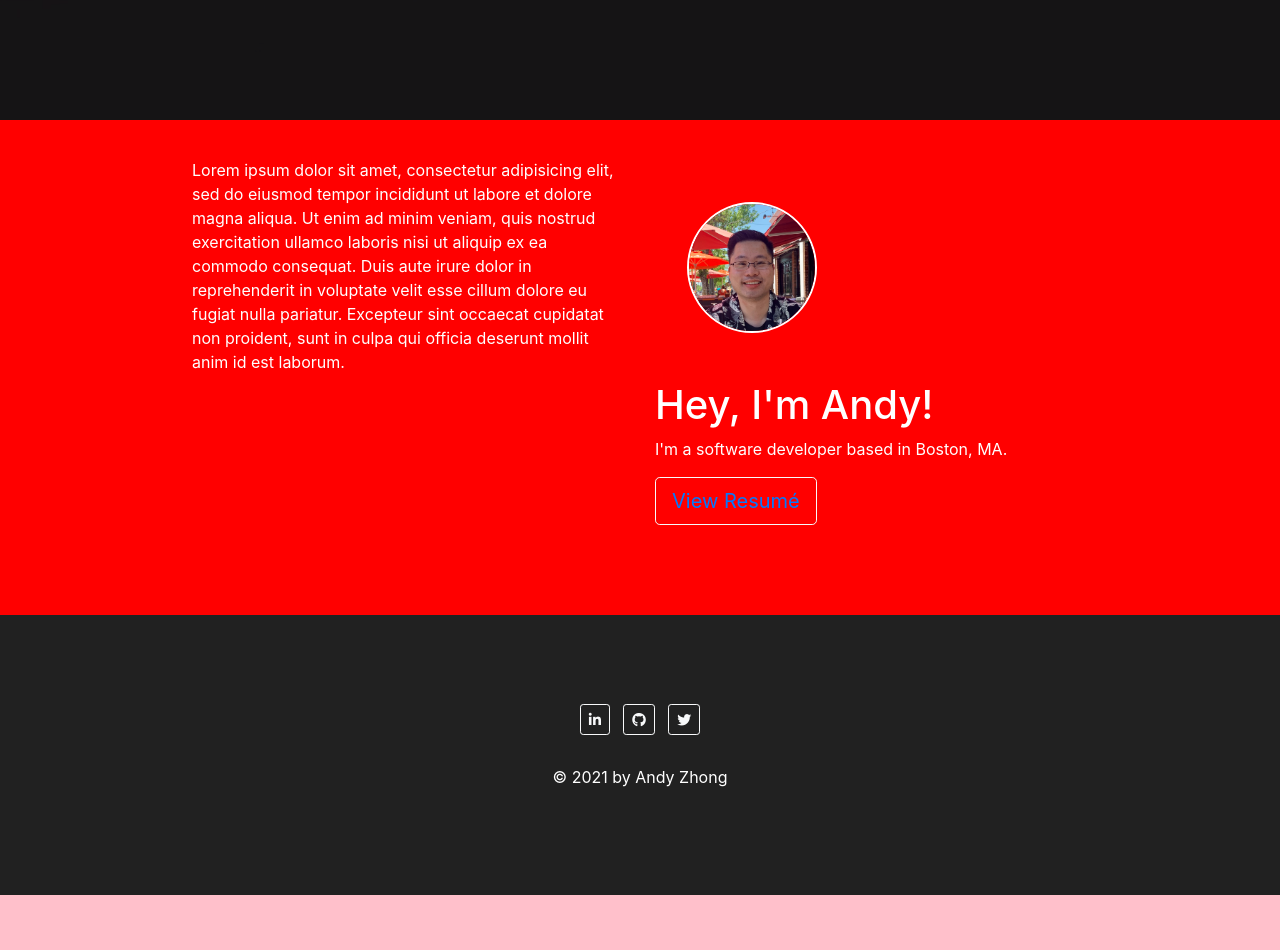
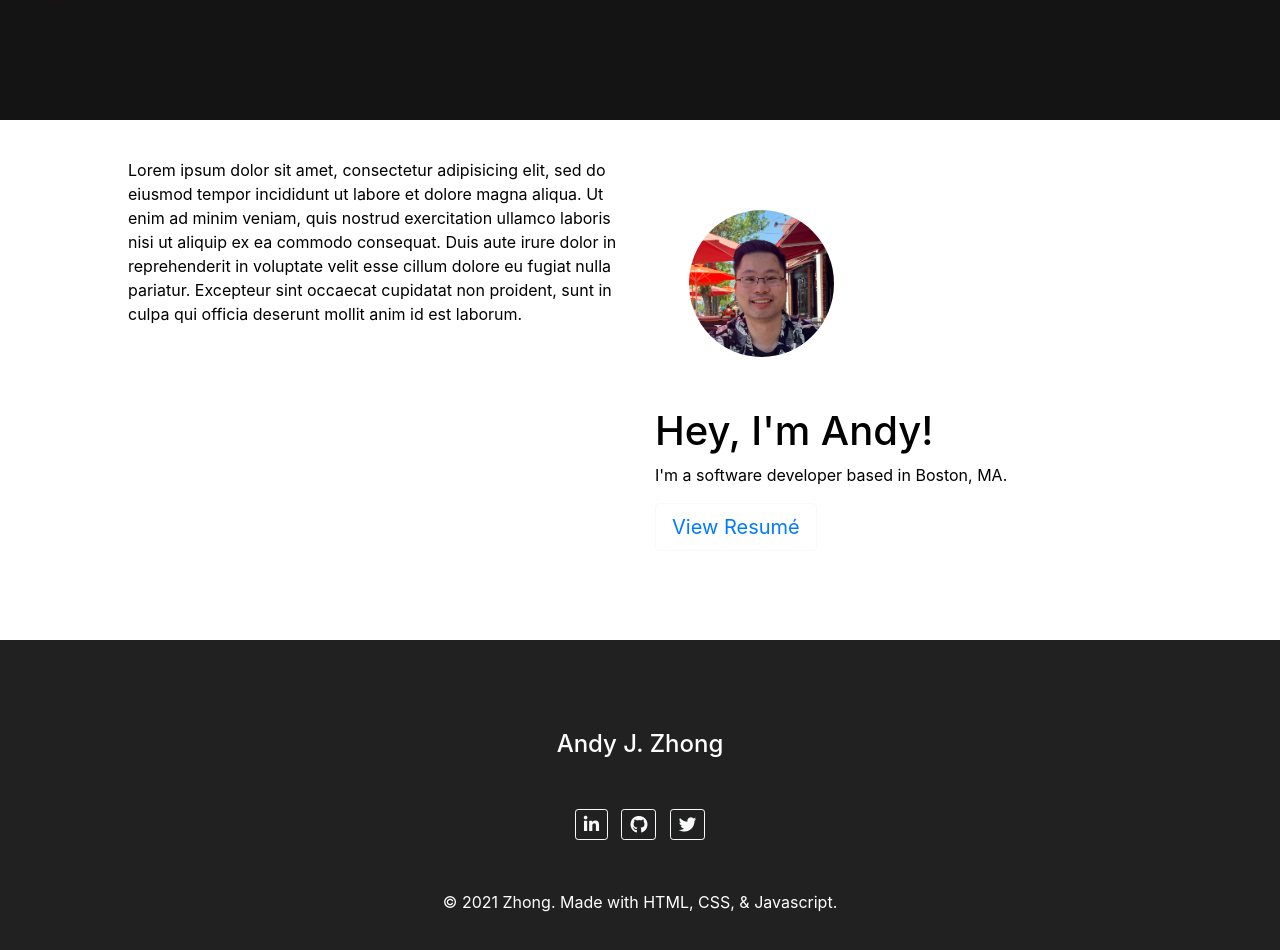
Before and after one commit to andyjzhong/cv, a plain HTML site: page index.html in a window 1280 px wide. Shown: the part 680-1630 px from the top of the page. Before the commit the page ends 1575 px from the top, so only its background shows below. Drawn offline with nearby package versions, Linux system fonts and the light colour scheme.

Commit message:
style footer icons

```diff
--- a/css/styles.css
+++ b/css/styles.css
@@ -65,17 +65,18 @@ body {
 
 /* Bio Page */
 .bio-page {
-  background-color: red;
+  background-color: #FFF;
+  color: #000;
   z-index: -10;
   margin-top: 100vh;
-  padding: 3% 15% 7% 15%;
+  padding: 3% 10% 7% 10%;
 }
 
 .profile-pic {
   width: 30%;
   border-radius: 100%;
   margin: 10% 2rem 3rem;
-  border: 2px solid #FFFFFF;
+  border: 2px solid #FFF;
 }
 
 /* Footer */
@@ -83,11 +84,11 @@ body {
   padding: 7% 15%;
   text-align: center;
   background-color: #212121;
-  color: #FFFFFF;
+  color: #FFF;
 }
 
 .socials-container {
-  margin-bottom: 30px;
+  margin: 50px 0;
 }
 
 .social-btn {
@@ -95,5 +96,5 @@ body {
 }
 
 .copyright {
-  color: #FFFFFF;
+  color: #FFF;
 }
--- a/index.html
+++ b/index.html
@@ -66,12 +66,13 @@
 
   <!-- Footer -->
   <footer id="footer" class="footer">
+    <h4>Andy J. Zhong</h4>
     <div class="socials-container">
-      <button class="btn btn-outline-light btn-sm social-btn" type="button"><i class="social-icon fa fa-linkedin"></i></button>
-      <button class="btn btn-outline-light btn-sm social-btn" type="button"><i class="social-icon fa fa-github"></i></button>
-      <button class="btn btn-outline-light btn-sm social-btn" type="button"><i class="social-icon fa fa-twitter"></i></button>
+      <button class="btn btn-outline-light btn-sm social-btn" type="button"><i class="social-icon fa fa-linkedin fa-lg"></i></button>
+      <button class="btn btn-outline-light btn-sm social-btn" type="button"><i class="social-icon fa fa-github fa-lg"></i></button>
+      <button class="btn btn-outline-light btn-sm social-btn" type="button"><i class="social-icon fa fa-twitter fa-lg"></i></button>
     </div>
-    <p class="copyright">© 2021 by Andy Zhong</p>
+    <p class="copyright">© 2021 Zhong. Made with HTML, CSS, & Javascript.</p>
   </footer>
 
 </body>
```
